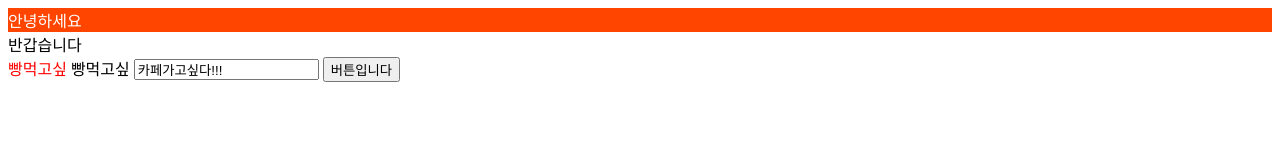
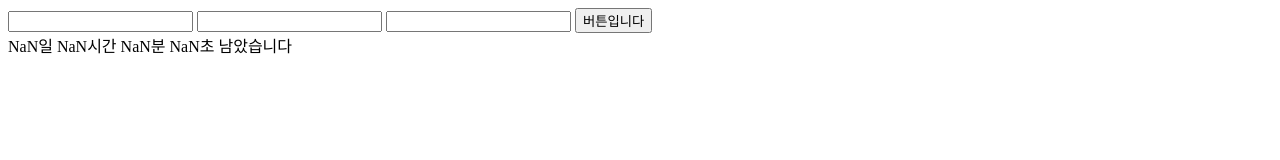
Before and after one commit to JJHaEun/D-DayCounter, a plain HTML site: page index.html in a window 1280 px wide. Both pictures are taken after a click on the button "버튼입니다". Drawn offline with Linux system fonts and the light colour scheme.

Commit message:
입력한 미래시간과 현재시간사이 남은 시간을 계산하고 화면에 그리기

```diff
--- a/index.html
+++ b/index.html
@@ -12,20 +12,40 @@
       }
     </style>
     <script>
-      console.log("html 가지고 놀기!!");
-      const clickButton = function () {
-        document.getElementById("just-input").value = "카페가고싶다!!!";
-        console.log("coffee");
+      const dateForm = () => {
+        // console.log(document.querySelector("input"));
+        const inputYear = document.querySelector("#just-input").value; // input에 입력된 값 가져오기 querySelector를 사용할 경우 태그는 상관없이 그대로 적으면 되지만, id인지 class인지 명시필요.
+        const inputMonth = document.querySelector("#target-month").value; //
+        const inputDate = document.querySelector("#target-date").value; //
+        const dateFormat = `${inputYear}-${inputMonth}-${inputDate}`;
+        return dateFormat;
+      };
+      const counterMaker = () => {
+        const nowDate = new Date();
+        const targetDate = new Date(dateForm());
+        console.log(targetDate - nowDate); // target까지의 밀리초. 1ms는  0.001초 , 1초는 1000ms
+        const remain = (targetDate - nowDate) / 1000; // * 0.001과 동일 => 남은 초를 알 수 있음
+
+        // 1분은 60초, 1시간은 60분이며 60분은 3600초, 1일은 24시간.
+        // 24 * 60 = 1440분
+        // 1440 * 60 = 86400초 => 하루는 86400초
+        const remainDate = Math.floor(remain / 3600 / 24); // 남은 일
+        const remainHours = Math.floor((remain / 3600) % 24); // 남은 시간. 나머지값을 사용..
+        const remainMins = Math.floor((remain / 60) % 60); //  1분은 60초
+        const remainSec = Math.floor(remain % 60); // 남은 초.. 분이 되는 몫은 제외하고 그 나머지 값이 초가됨.
+        const newSpan = document.createElement("div");
+        document.body.appendChild(newSpan); // body의 아이임
+        newSpan.innerText = `${remainDate}일 ${remainHours}시간 ${remainMins}분 ${remainSec}초 남았습니다`;
       };
     </script>
   </head>
   <body>
     <!--  실제로 보여지는 페이지 내용이 적히는 곳 -->
-    <div class="hi" style="background-color: orangered">안녕하세요</div>
-    <div class="nice-to-meet-yu">반갑습니다</div>
-    <span id="want-bread" style="color: red">빵먹고싶</span>
-    <span>빵먹고싶</span>
+
     <input type="text" id="just-input" />
-    <button onclick="clickButton()">버튼입니다</button>
+    <input type="text" id="target-month" />
+    <input type="text" id="target-date" />
+
+    <button onclick="counterMaker()">버튼입니다</button>
   </body>
 </html>
```
